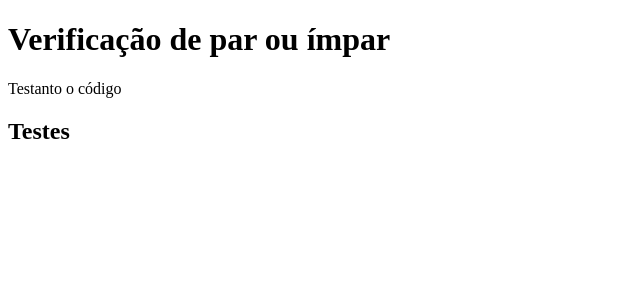
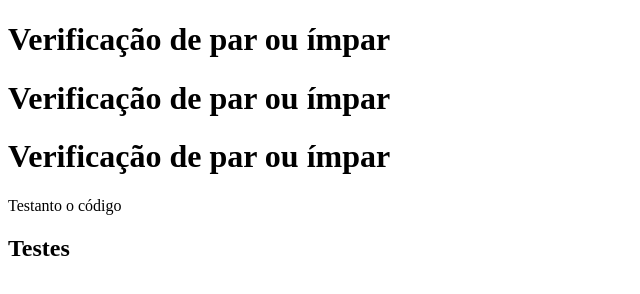
Before and after one commit to Gustavohm0/cadastro-de-produtos, a plain HTML site: page index.html in a window 1280 px wide. Shown: the whole page, without its empty margins (0-640 px from the left). Drawn offline with Linux system fonts and the light colour scheme.

Commit message:
Alterando vários arquivos

```diff
--- a/app.js
+++ b/app.js
@@ -9,6 +9,8 @@ for(let i = 0; i < numeros.length; i++){
     console.log(numero[i] + " é um número impar")
     console.log(numero[i] + " é um número impar")
     console.log(numero[i] + " é um número impar")
+	    console.log(numero[i] + " é um número impar")
+		    console.log(numero[i] + " é um número impar")
   }
     //comentario de teste
 }
--- a/index.html
+++ b/index.html
@@ -8,6 +8,8 @@
 </head>
 <body>
     <h1>Verificação de par ou ímpar</h1>
+	    <h1>Verificação de par ou ímpar</h1>
+		    <h1>Verificação de par ou ímpar</h1>
     <!-- Adicionando comentário oculto-->
     <script src="app.js"></script>
 
```
